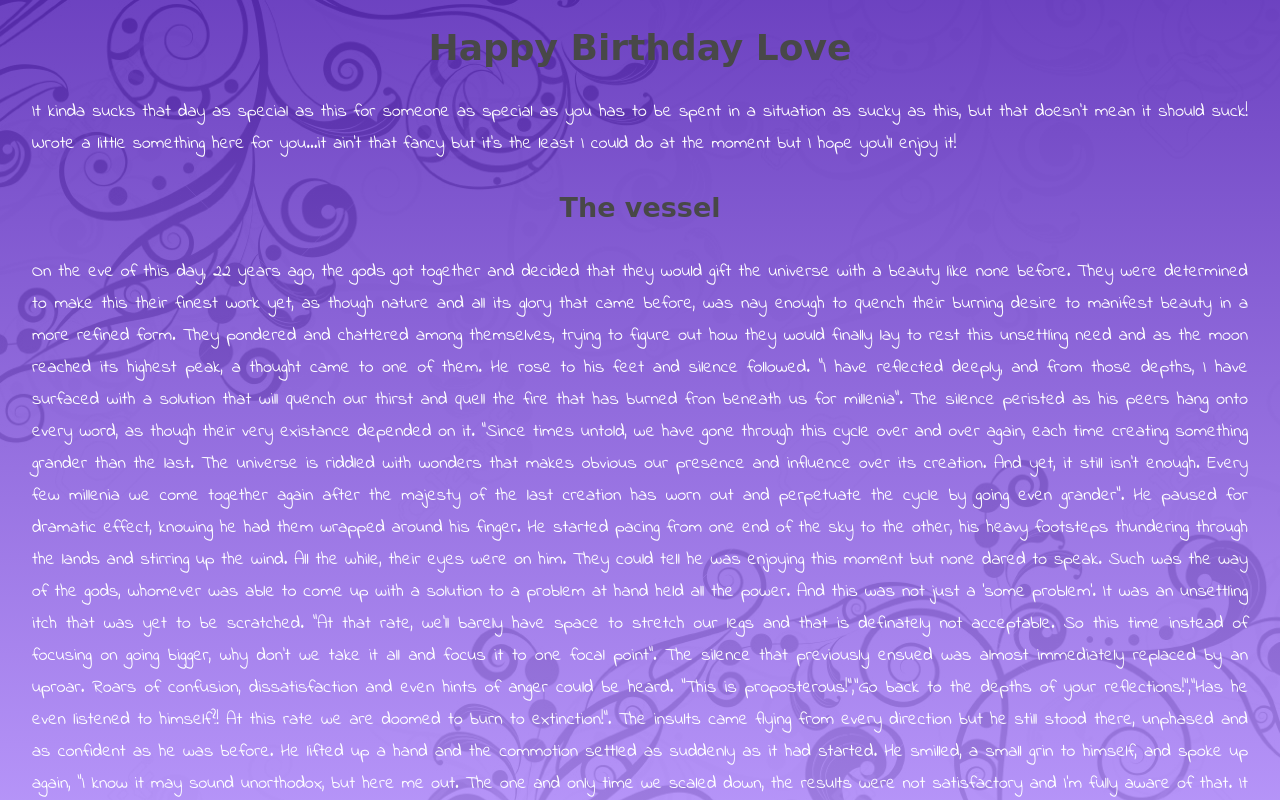
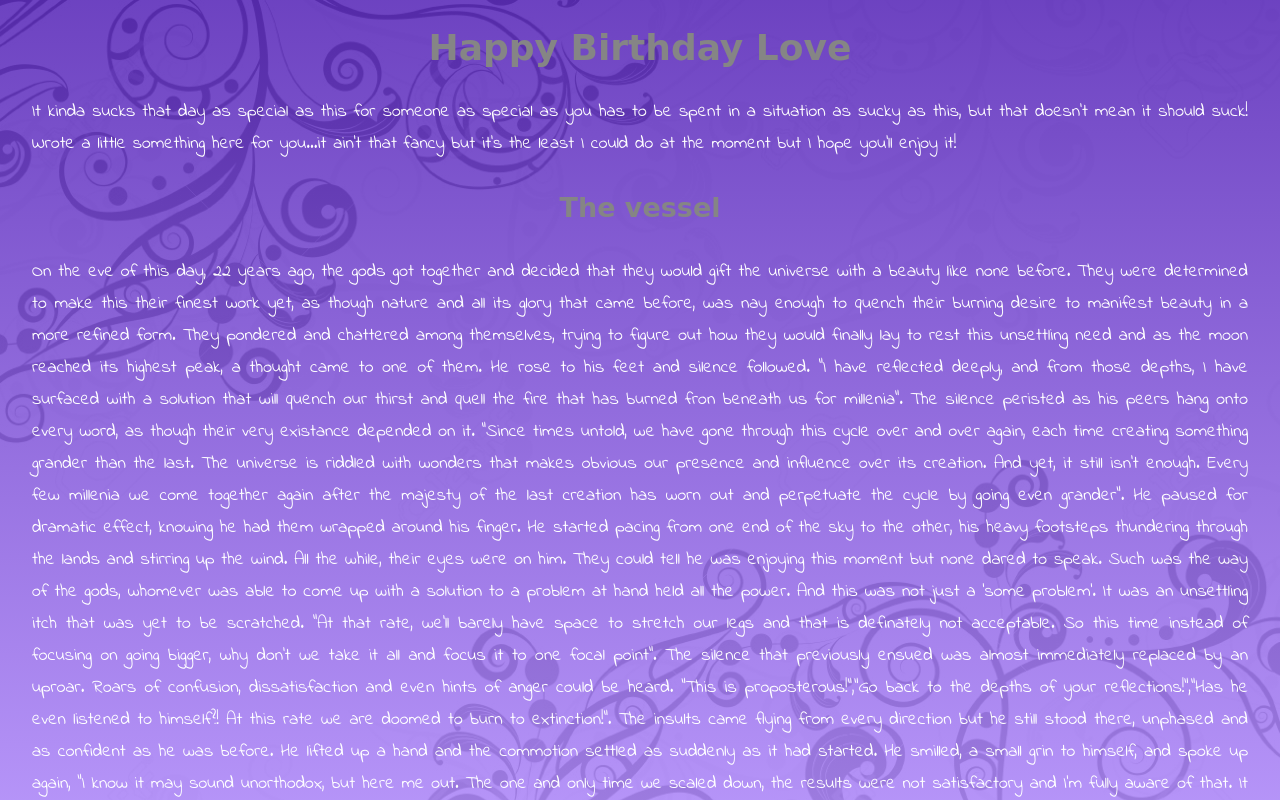
Before and after one commit to ImbayaDennis/birthday, a plain HTML site: page index.html in a window 1280 px wide. Shown: the top 800 px of the page. Drawn offline with Linux system fonts and the light colour scheme; a web font is replaced by a local one.

Commit message:
Update style.css

```diff
--- a/style.css
+++ b/style.css
@@ -21,6 +21,6 @@ body{
 
 h1, h2, h3, h4, h5{
     font-family: 'Sansita Swashed', cursive;
-    color: #484848;
+    color: #858585;
     text-align: center;
 }
```
